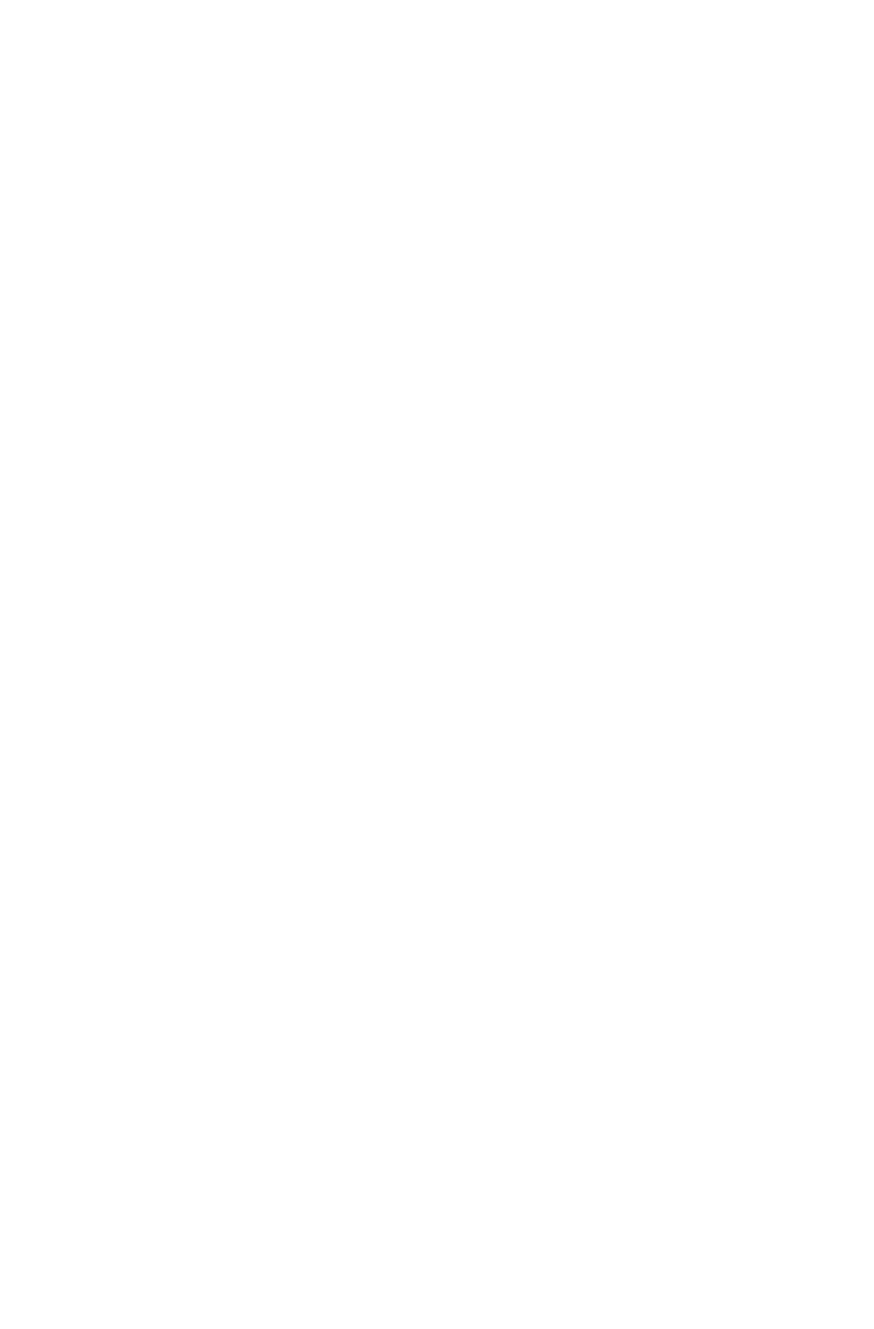
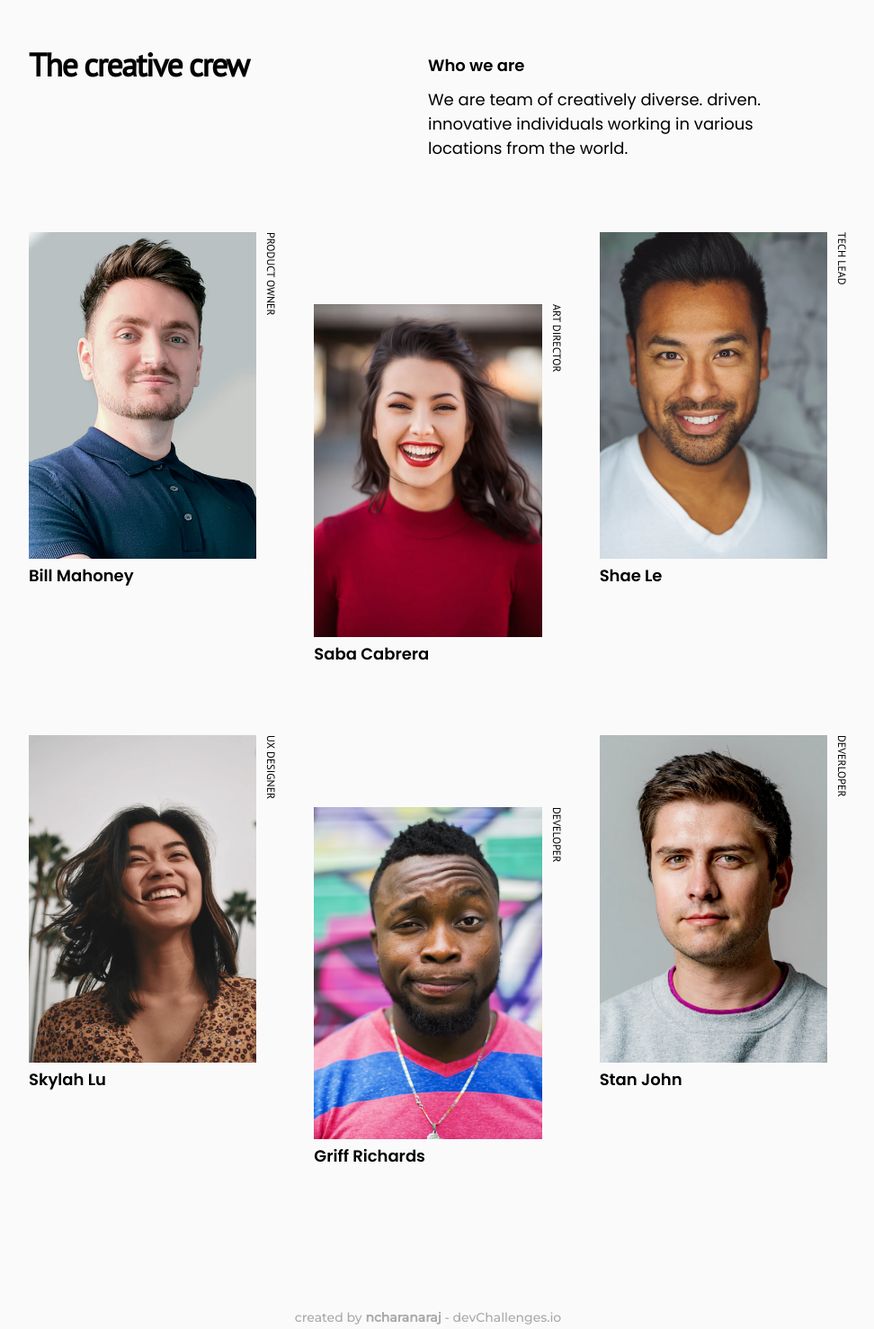
Before and after one commit to ncharanaraj/teamPage, a plain HTML site: page index.html in a window 1280 px wide. Shown: the whole page at 90% size, without its empty margins (164-1136 px from the left). Before the commit the page ends 800 px from the top, so only its background shows below. Drawn offline with Linux system fonts and the light colour scheme.

Commit message:
done with the task

```diff
--- a/index.html
+++ b/index.html
@@ -4,6 +4,73 @@
     <meta charset="UTF-8" />
     <meta name="viewport" content="width=device-width, initial-scale=1.0" />
     <title>Team Page</title>
+    <link rel="stylesheet" href="style.css" />
   </head>
-  <body></body>
+  <body>
+    <main>
+      <div class="team-header">
+        <h1>The creative crew</h1>
+        <div class="team-description">
+          <h4>Who we are</h4>
+          <p>
+            We are team of creatively diverse. driven. innovative individuals
+            working in various locations from the world.
+          </p>
+        </div>
+      </div>
+
+      <div class="img-container">
+        <div class="img-card">
+          <div class="img-card-details">
+            <img src="./images/photo1.png" alt="Bill Mahoney" />
+            <p>Product owner</p>
+          </div>
+          <small>Bill Mahoney</small>
+        </div>
+
+        <div class="img-card">
+          <div class="img-card-details">
+            <img src="./images/photo2.png" alt="Saba Cabrera" />
+            <p>Art director</p>
+          </div>
+          <small>Saba Cabrera</small>
+        </div>
+
+        <div class="img-card">
+          <div class="img-card-details">
+            <img src="./images/photo3.png" alt="Shae Le" />
+            <p>Tech Lead</p>
+          </div>
+          <small>Shae Le</small>
+        </div>
+
+        <div class="img-card">
+          <div class="img-card-details">
+            <img src="./images/photo4.png" alt="Skylah Lu" />
+            <p>UX Designer</p>
+          </div>
+          <small>Skylah Lu</small>
+        </div>
+
+        <div class="img-card">
+          <div class="img-card-details">
+            <img src="./images/photo5.png" alt="Griff Richards" />
+            <p>Developer</p>
+          </div>
+          <small>Griff Richards</small>
+        </div>
+
+        <div class="img-card">
+          <div class="img-card-details">
+            <img src="./images/photo6.png" alt="Stan John" />
+            <p>Deverloper</p>
+          </div>
+          <small>Stan John</small>
+        </div>
+      </div>
+      <footer>
+        <p>created by <strong>ncharanaraj</strong> - devChallenges.io</p>
+      </footer>
+    </main>
+  </body>
 </html>
--- a/style.css
+++ b/style.css
@@ -1,5 +1,128 @@
-@import url("https://fonts.googleapis.com/css2?family=Poppins:wght@400;500&display=swap");
+@import url("https://fonts.googleapis.com/css2?family=Montserrat:wght@500&family=PT+Sans&family=Poppins:wght@400;500;600&display=swap");
+
+* {
+  box-sizing: border-box;
+  margin: 0;
+  padding: 0;
+}
 
 body {
+  color: #000;
   font-family: "Poppins", sans-serif;
+  background-color: #fafafa;
 }
+
+main {
+  padding: 1rem;
+}
+
+h1 {
+  font-family: "PT Sans", sans-serif;
+  font-size: 36px;
+  font-weight: 700;
+  letter-spacing: -0.045em;
+}
+
+h4 {
+  margin: 0.7rem 0;
+}
+
+.team-header {
+  margin: 1.5rem 0 3rem;
+}
+
+.team-description {
+  margin-top: 2rem;
+}
+
+.img-container {
+  column-gap: 2rem;
+  display: grid;
+  grid-template-columns: repeat(2, 1fr);
+}
+
+.img-card:nth-child(2),
+.img-card:nth-child(4),
+.img-card:nth-child(6) {
+  padding-top: 5rem;
+}
+
+.img-card {
+  display: flex;
+  flex-direction: column;
+  gap: 0.5rem;
+}
+
+.img-card small {
+  font-weight: 600;
+  font-size: 14px;
+  line-height: 21px;
+}
+
+.img-card-details {
+  display: flex;
+  width: 100%;
+}
+
+.img-card-details img {
+  width: 100%;
+  object-fit: cover;
+}
+
+.img-card-details p {
+  writing-mode: vertical-rl;
+  text-orientation: mixed;
+  font-family: "PT Sans", sans-serif;
+  font-weight: 400;
+  font-size: 10px;
+  text-transform: uppercase;
+}
+
+footer {
+  font-family: "Montserrat", sans-serif;
+  font-weight: 500;
+  font-size: 14px;
+  text-align: center;
+  color: #a9a9a9;
+  margin-top: 10rem;
+  line-height: 1.2rem;
+}
+
+@media (min-width: 768px) {
+  .team-header {
+    display: flex;
+    justify-content: space-between;
+    margin: 2rem 0 5rem;
+  }
+
+  .team-description {
+    width: 50%;
+    font-size: 18px;
+    margin-top: 0;
+  }
+
+  .img-container {
+    grid-template-columns: repeat(3, 1fr);
+    column-gap: 4rem;
+  }
+
+  .img-card:nth-child(5) {
+    padding-top: 10rem;
+  }
+
+  .img-card small {
+    font-size: 18px;
+  }
+
+  .img-card-details p {
+    font-size: 12px;
+    line-height: 2rem;
+  }
+}
+
+@media (min-width: 1040px) {
+  main {
+    max-width: 920px;
+    margin: auto;
+  }
+}
```
